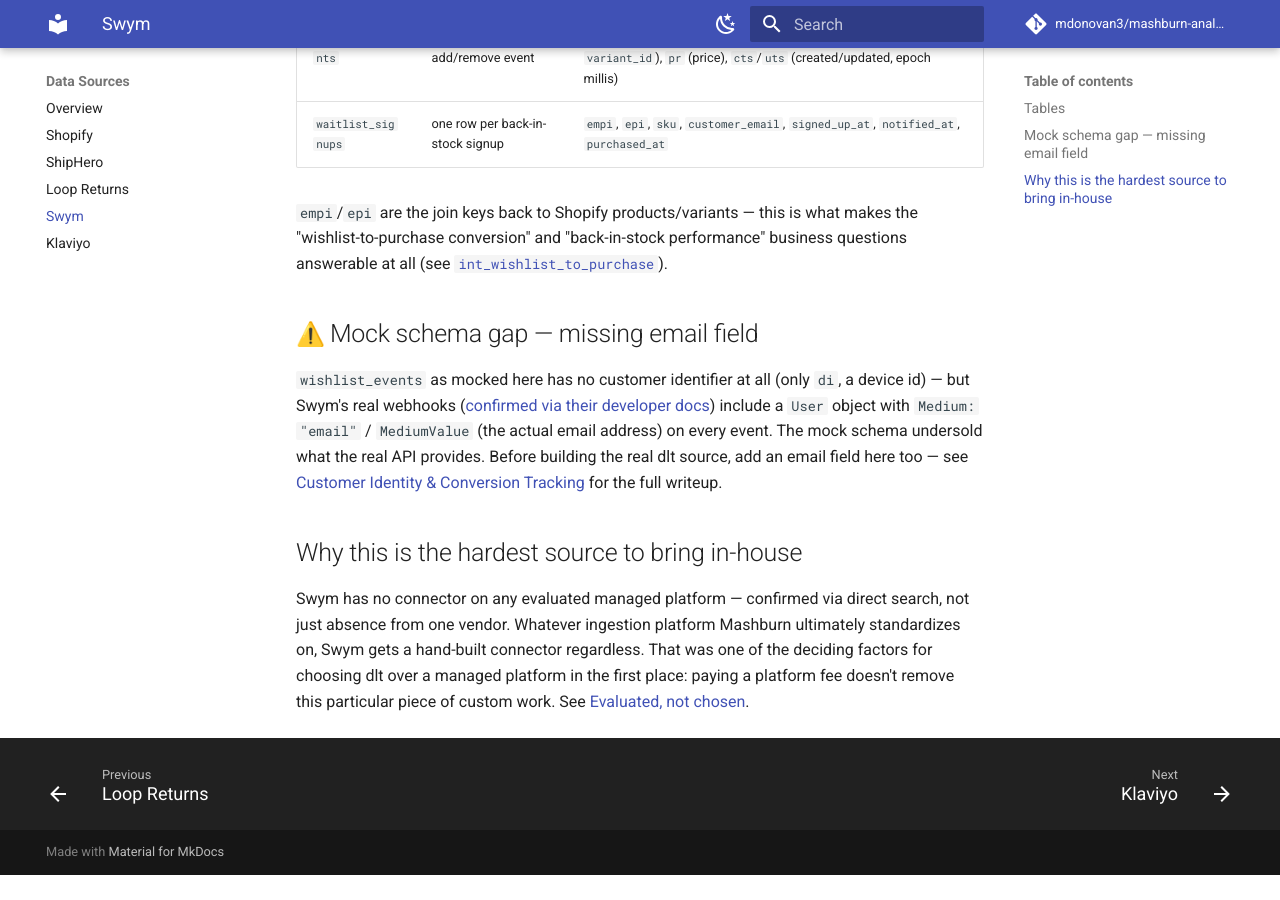
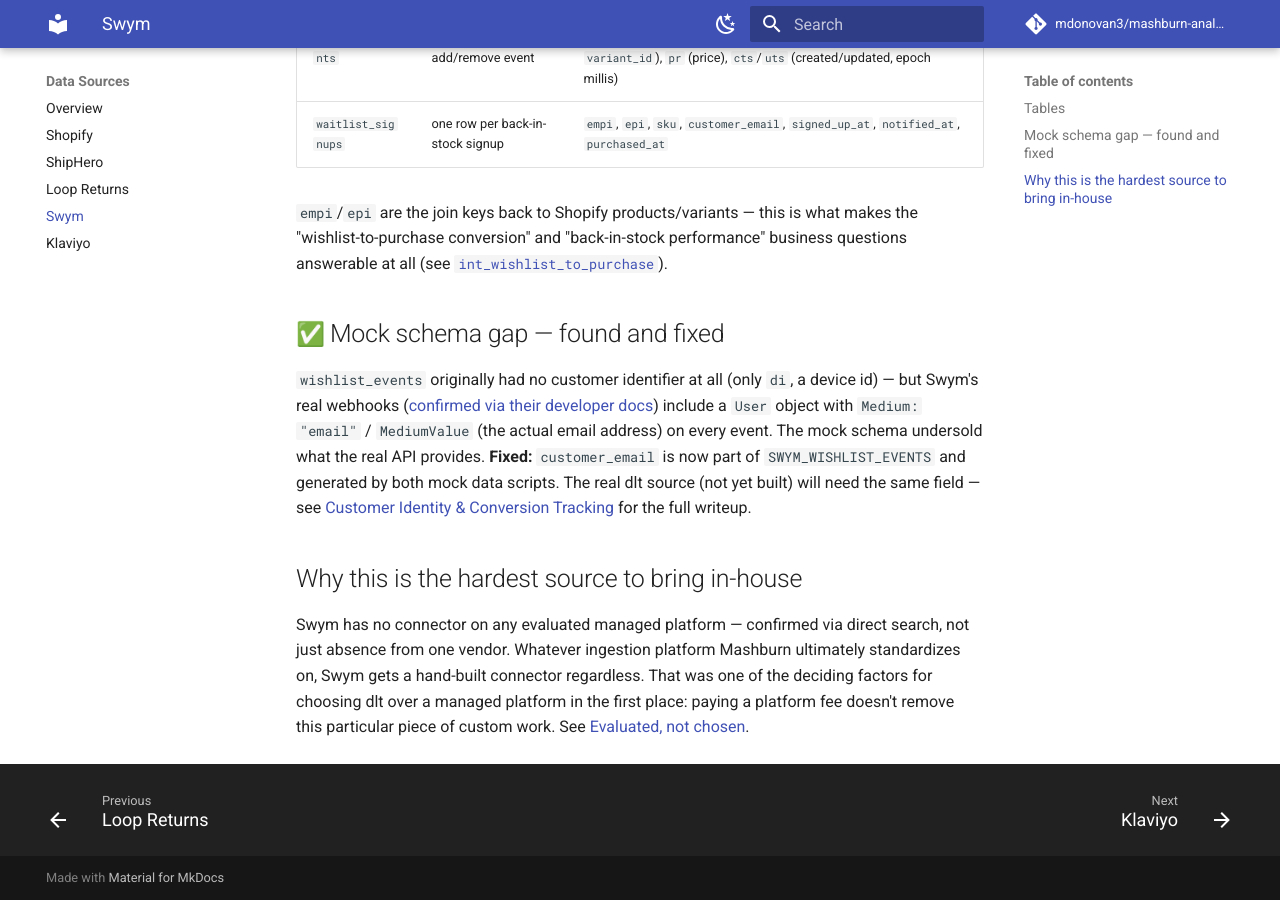
Before and after one commit to mdonovan3/mashburn-analytics, an MkDocs documentation site: the page built from docs/data-sources/swym.md, in a window 1280 px wide and 900 px high, scrolled down 779 px. Built offline with MkDocs 1.6.1 and Material for MkDocs 9.7.7, drawn with Linux system fonts in a browser that asks for light colours; emoji names are drawn with the system emoji font; comment, search, counter and statistics services are not loaded; before the commit the page ends 1654 px from its top, so only the background shows below that.

Commit message:
Add customer_email to Swym wishlist_events mock schema
Real Swym webhooks carry a User object (Medium: "email", MediumValue)
on every wishlist event, but this project's mock schema only had a
device identifier, breaking the customer-attribution join that
int_wishlist_to_purchase's own spec calls for. Added customer_email to
SWYM_WISHLIST_EVENTS in schemas.py, wired it into both mock generators
using the same customer records as the rest of the mock data, documented
it in sources.yml, regenerated the seed data, and reloaded raw_swym into
BigQuery (mashburn-analytics-dev) to confirm the column is live.

Updates the customer-identity docs from "gap identified" to "fixed".

```diff
--- a/docs/data-sources/swym.md
+++ b/docs/data-sources/swym.md
@@ -28,15 +28,17 @@
 performance" business questions answerable at all (see
 [`int_wishlist_to_purchase`](../data-modeling/intermediate.md)).
 
-## :warning: Mock schema gap — missing email field
+## :white_check_mark: Mock schema gap — found and fixed
 
-`wishlist_events` as mocked here has no customer identifier at all (only
-`di`, a device id) — but Swym's real webhooks
+`wishlist_events` originally had no customer identifier at all (only `di`,
+a device id) — but Swym's real webhooks
 ([confirmed via their developer docs](https://developers.getswym.com/docs/wishlist-add))
 include a `User` object with `Medium: "email"` / `MediumValue` (the actual
 email address) on every event. The mock schema undersold what the real API
-provides. Before building the real dlt source, add an email field here too
-— see [Customer Identity & Conversion Tracking](../architecture/customer-identity.md)
+provides. **Fixed:** `customer_email` is now part of `SWYM_WISHLIST_EVENTS`
+and generated by both mock data scripts. The real dlt source (not yet
+built) will need the same field — see
+[Customer Identity & Conversion Tracking](../architecture/customer-identity.md)
 for the full writeup.
 
 ## Why this is the hardest source to bring in-house
```
Also changed, not shown: docs/architecture/customer-identity.md (+6 -4 lines), docs/status.md (+1 -1 lines), 5 other files.
